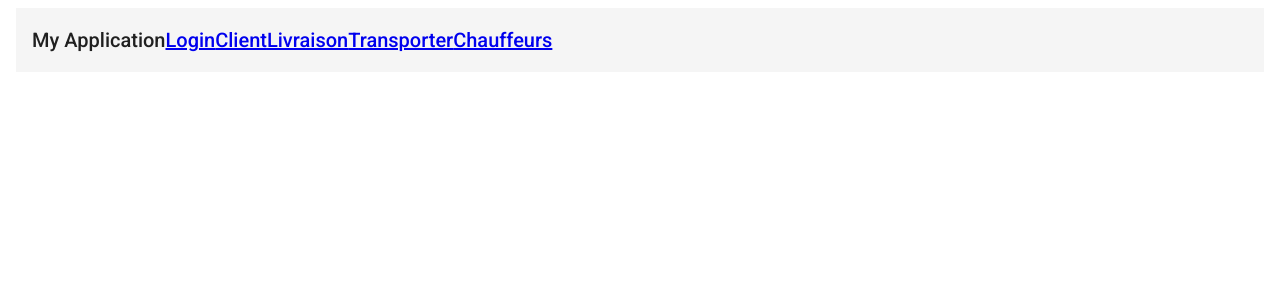
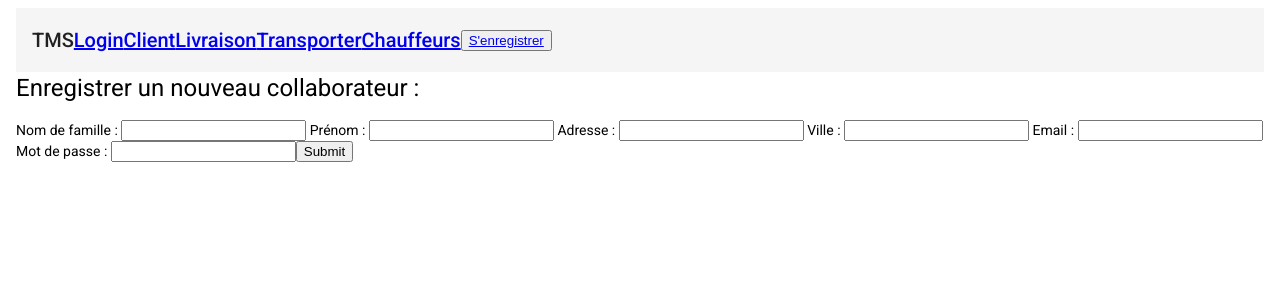
Before and after one commit to Netrunner0101/tmsfrontend, an Angular app: page /register in a window 1280 px wide. Before the commit this address led to /. Shown: the top 300 px of the page. Built offline with nearby package versions, Linux system fonts and the light colour scheme.

Commit message:
add register new user

```diff
--- a/src/app/app-routing.module.ts
+++ b/src/app/app-routing.module.ts
@@ -10,13 +10,15 @@ import { DriverComponent } from './driver/driver.component';
 import { IddriverComponent } from './driver/iddriver/iddriver.component';
 import { NewdriverComponent } from './driver/newdriver/newdriver.component';
 import { LoginComponent } from './login/login.component';
+import { RegisterComponent } from './login/register/register.component';
 import { IdtransporterComponent } from './transporter/idtransporter/idtransporter.component';
 import { NewtransporterComponent } from './transporter/newtransporter/newtransporter.component';
 import { TransporterComponent } from './transporter/transporter.component';
 
 const routes: Routes = [
 
-
+  // Route register
+  { path:'register' , component: RegisterComponent },
   // Route Login
   { path:'login' , component: LoginComponent },
   // Client route
--- a/src/app/app.component.html
+++ b/src/app/app.component.html
@@ -3,12 +3,13 @@
   <body>
     <p>
       <mat-toolbar>
-        <span>My Application</span>
+        <span>TMS</span>
         <a href="login" > Login </a>
         <a href="customer" > Client </a>
         <a href="delivery" > Livraison </a>
         <a href="transporter" > Transporter </a>
         <a href="driver" > Chauffeurs </a>
+        <button mat-button color="primary"> <a href="register"> S'enregistrer </a> </button>
       </mat-toolbar>
    <router-outlet></router-outlet>
   </body>
--- a/src/app/app.module.ts
+++ b/src/app/app.module.ts
@@ -23,6 +23,7 @@ import { NewtransporterComponent } from './transporter/newtransporter/newtranspo
 import { IdtransporterComponent } from './transporter/idtransporter/idtransporter.component';
 import { NewdriverComponent } from './driver/newdriver/newdriver.component';
 import { IddriverComponent } from './driver/iddriver/iddriver.component';
+import { RegisterComponent } from './login/register/register.component';
 
 
 @NgModule({
@@ -41,6 +42,7 @@ import { IddriverComponent } from './driver/iddriver/iddriver.component';
     IdtransporterComponent,
     NewdriverComponent,
     IddriverComponent,
+    RegisterComponent,
 
   ],
   imports: [
--- /dev/null
+++ b/src/app/login/register/register.component.html
@@ -0,0 +1,24 @@
+<h1> Enregistrer un nouveau collaborateur : </h1>
+<form *ngIf="newUserForm" [formGroup]="newUserForm"  (ngSubmit)=" registerUser()">
+
+    <label for="name">  Nom de famille :  </label>
+    <input id="name" type="text" formControlName="name">
+
+    <label for="lastname"> Prénom : </label>
+    <input id="lastname" type="text" formControlName="lastname">
+
+    <label for="adress">  Adresse  :  </label>
+    <input id="adress" type="text" formControlName="adress">
+
+    <label for="city">  Ville :  </label>
+    <input id="city" type="text" formControlName="city">
+
+    <label for="email"> Email : </label>
+    <input id="email" type="text" formControlName="email">
+
+    <label for="password">  Mot de passe :  </label>
+    <input id="password" type="text" formControlName="password">
+
+    <button type="submit">Submit</button>
+
+</form>
--- /dev/null
+++ b/src/app/login/register/register.component.ts
@@ -0,0 +1,41 @@
+import { Component, OnInit } from '@angular/core';
+import { FormGroup, FormControl } from '@angular/forms';
+import { Router } from '@angular/router';
+import { RegisterService } from 'src/app/service/register.service';
+
+@Component({
+  selector: 'app-register',
+  templateUrl: './register.component.html',
+  styleUrls: ['./register.component.sass']
+})
+export class RegisterComponent implements OnInit {
+
+  constructor(private _registerService: RegisterService, private _router:Router) { }
+
+  ngOnInit(): void {
+  }
+
+  newUserForm= new FormGroup({
+    name : new FormControl(''),
+    lastname : new FormControl(''),
+    adress : new FormControl(''),
+    city : new FormControl(''),
+    email : new FormControl(''),
+    password : new FormControl(''),
+  });
+
+  registerUser(){
+  const newUser = {
+    name : this.newUserForm.value.name,
+    lastName : this.newUserForm.value.lastname,
+    adress : this.newUserForm.value.adress,
+    city : this.newUserForm.value.city,
+    email : this.newUserForm.value.email,
+    password : this.newUserForm.value.password,
+    }
+    this._registerService.register(newUser);
+    console.log("New user create"+newUser);
+    this._router.navigate(['register']);
+  }
+
+}
--- /dev/null
+++ b/src/app/service/register.service.ts
@@ -0,0 +1,21 @@
+import { HttpClient } from '@angular/common/http';
+import { Injectable } from '@angular/core';
+
+@Injectable({
+  providedIn: 'root'
+})
+export class RegisterService {
+
+  url = 'https://localhost:7233';
+
+  constructor(private _http: HttpClient) { }
+
+  register(requestUser:any){
+    this._http.post(this.url+'/tms/register',requestUser).subscribe(
+      (data:any) =>{
+        console.log(data)
+      }
+    );
+  }
+
+}
```
Also changed, not shown: src/app/login/register/register.component.sass (added), 2 other files (tests, documents, lock files or other folders).
